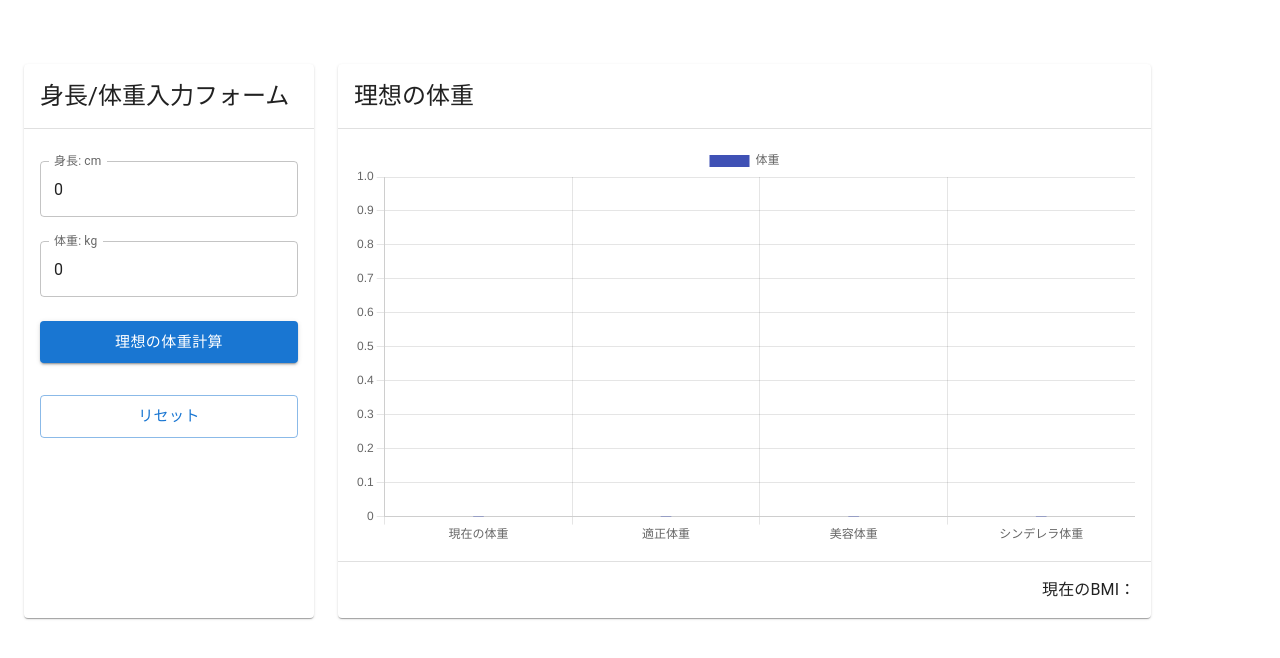
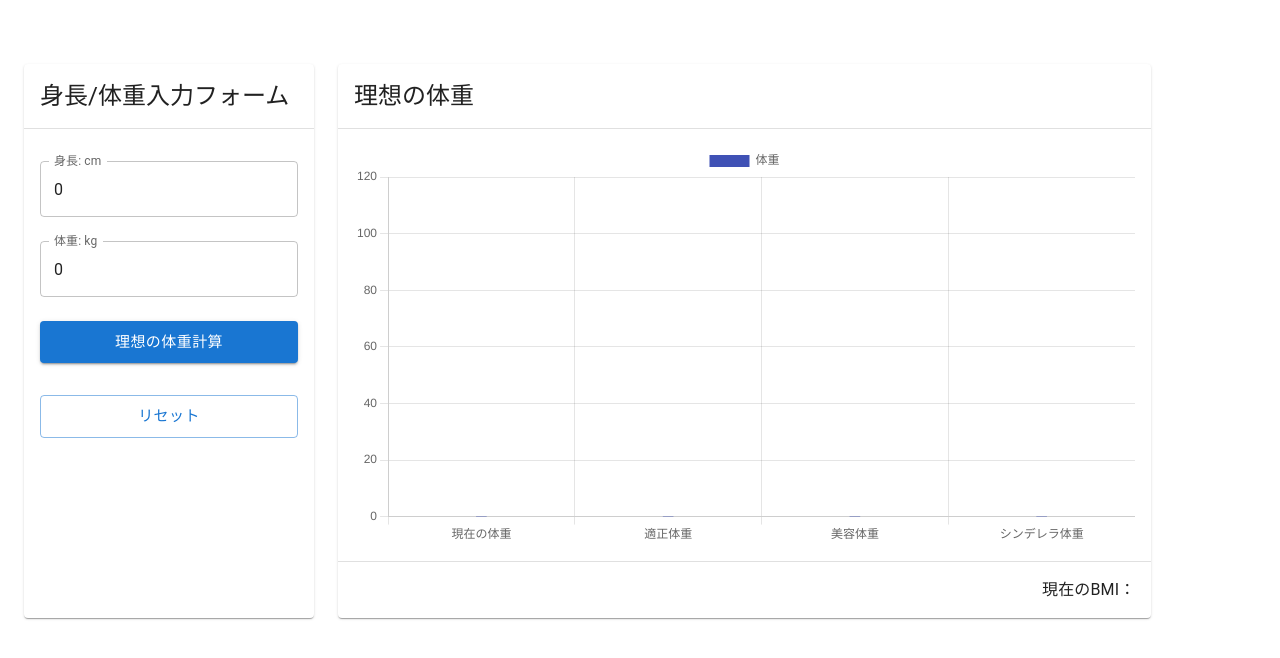
Before and after one commit to ryu-0729/Ideal-body-weight, a Next.js app: page / in a window 1280 px wide. Shown: the top 658 px of the page. Built offline with nearby package versions, Linux system fonts and the light colour scheme.

Commit message:
feat: y-axis fixation

```diff
--- a/src/components/units/weight-calculation/chart/index.tsx
+++ b/src/components/units/weight-calculation/chart/index.tsx
@@ -82,6 +82,12 @@ const options = {
     intersect: false,
     mode: 'index',
     titleFontColor: '#121828',
+  },
+  scales: {
+    y: {
+      min: 0,
+      max: 120,
+    },
   },
 };
 
```
